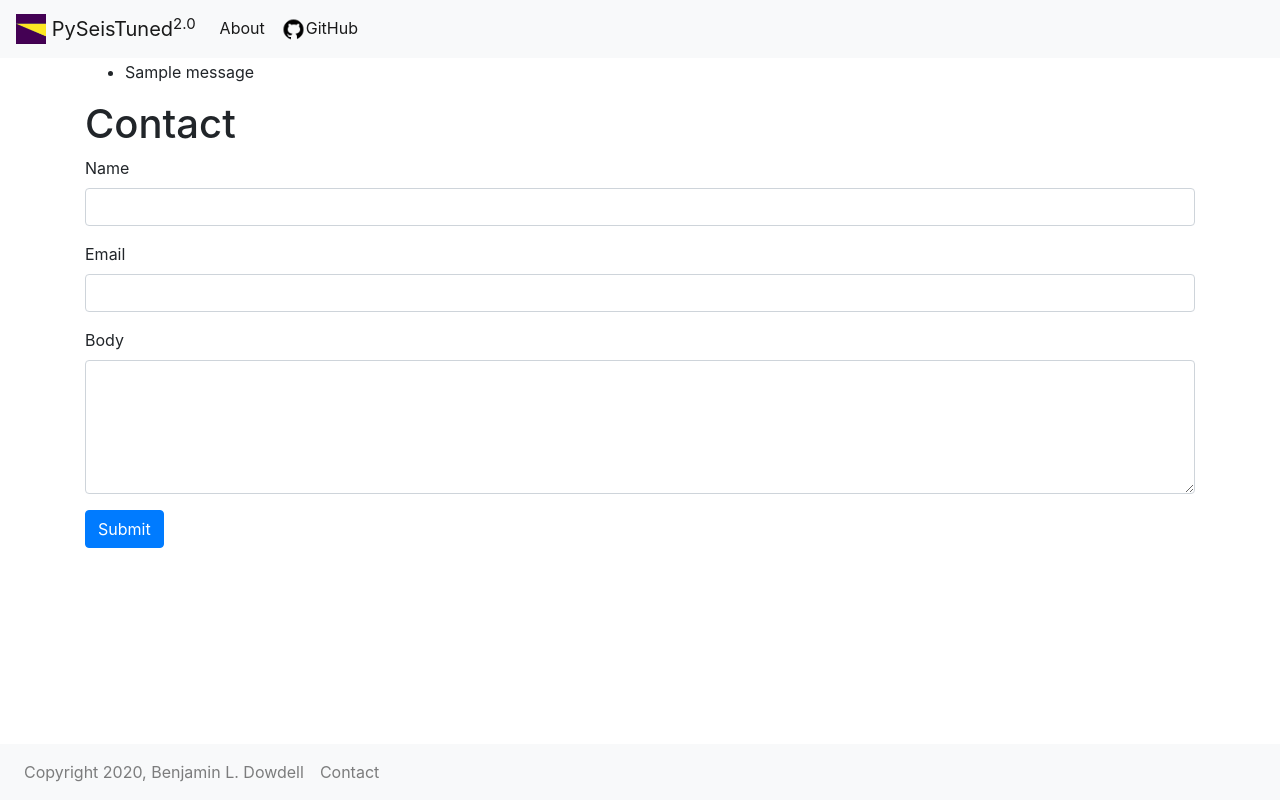
After one commit to bdowdell/flask_pyseistuned, a Flask app: template pyseistuned/templates/contact.html in a window 1280 px wide. The commit adds this page. Run offline with Flask 2, Linux system fonts and the light colour scheme; the template is opened without the code that fills it, so the values that code supplies are empty, except form fields; one stand-in notice (Sample message) is shown; form fields are guessed from the names that the template uses; parts of the project's set-up code (start-up, migrations or seed data) failed here and were passed over; some libraries are stand-ins or nearby versions.

Commit message:
Implemting Contact page

```diff
--- /dev/null
+++ b/config.py
@@ -0,0 +1,6 @@
+#!/usr/bin/env python
+
+import os
+
+class Config(object):
+    SECRET_KEY = os.environ.get('SECRET_KEY') or 'dont-panic'
--- a/pyseistuned/pyseistuned.py
+++ b/pyseistuned/pyseistuned.py
@@ -16,12 +16,17 @@ See the License for the specific language governing permissions and
 limitations under the License.
 """
 
-from flask import Flask, render_template
+from flask import Flask, render_template, flash, redirect, url_for
+from config import Config
+from pyseistuned.forms import ContactForm
+
 
 app = Flask(__name__)
+app.config.from_object(Config)
 
 
 @app.route('/')
+@app.route('/index')
 def index():
     return render_template('index.html')
 
@@ -29,3 +34,12 @@ def index():
 @app.route('/about')
 def about():
     return render_template('about.html')
+
+
+@app.route('/contact', methods=['GET', 'POST'])
+def contact():
+    form = ContactForm()
+    if form.validate_on_submit():
+        flash('Email sent!')
+        return redirect(url_for('index'))
+    return render_template('contact.html', form=form)
--- a/pyseistuned/templates/base.html
+++ b/pyseistuned/templates/base.html
@@ -49,13 +49,22 @@ limitations under the License.
         </button>
         <div class="collapse navbar-collapse" id="footer">
             <div class="navbar-nav">
-                <a class="nav-link" href="https://github.com/bdowdell/flask_pyseistuned/blob/master/LICENSE">
+                <a class="nav-link" href="https://github.com/bdowdell/flask_pyseistuned/blob/master/LICENSE" target="_blank">
                     Copyright 2020, Benjamin L. Dowdell</a>
-                <a class="nav-link" href="mailto:ben.dowdell87@gmail.com">Contact</a>
+                <a class="nav-link" href="{{ url_for('contact')}}">Contact</a>
             </div>
         </div>
     </nav>
     <div class="container" style="padding-top:60px; padding-bottom:50px">
+        {% with messages = get_flashed_messages() %}
+        {% if messages %}
+        <ul>
+            {% for message in messages %}
+            <li>{{ message }}</li>
+            {% endfor %}
+        </ul>
+        {% endif %}
+        {% endwith %}
         {% block content %} {% endblock %}
     </div>
 
--- /dev/null
+++ b/pyseistuned/templates/contact.html
@@ -0,0 +1,45 @@
+<!--
+Copyright 2020, Benjamin L. Dowdell
+
+Licensed under the Apache License, Version 2.0 (the "License");
+you may not use this file except in compliance with the License.
+You may obtain a copy of the License at:
+
+    http://www.apache.org/licenses/LICENSE-2.0
+
+Unless required by applicable law or agreed to in writing, software
+distributed under the License is distributed "AS IS" BASIS,
+WITHOUT WARRANTIES OR CONDITIONS OF ANY KIND, either express or implied.
+See the License for the specific language governing permissions and
+limitations under the License.
+-->
+{% extends 'base.html' %}
+
+{% block content %}
+    <h1>{% block title %} Contact {% endblock %}</h1>
+    <form action="" method="post" novalidate>
+        {{ form.hidden_tag() }}
+        <p>
+            {{ form.name.label }}<br />
+            {{ form.name(size=20, class_='form-control') }}
+            {% for error in form.name.errors %}
+            <span style="color: red;">[{{ error }}]</span>
+            {% endfor %}
+        </p>
+        <p>
+            {{ form.email.label }}<br />
+            {{ form.email(class_='form-control') }}
+            {% for error in form.email.errors %}
+            <span style="color: red;">[{{ error }}]</span>
+            {% endfor %}
+        </p>
+        <p>
+            {{ form.body.label }}<br />
+            {{ form.body(class_='form-control', rows=5) }}
+            {% for error in form.body.errors %}
+            <span style="color: red;">[{{ error }}]</span>
+            {% endfor %}
+        </p>
+        {{ form.submit(class_='btn btn-primary') }}
+    </form>
+{% endblock %}
```
Also changed, not shown: pyseistuned/forms.py (added, +36 -0 lines), 2 other files.
